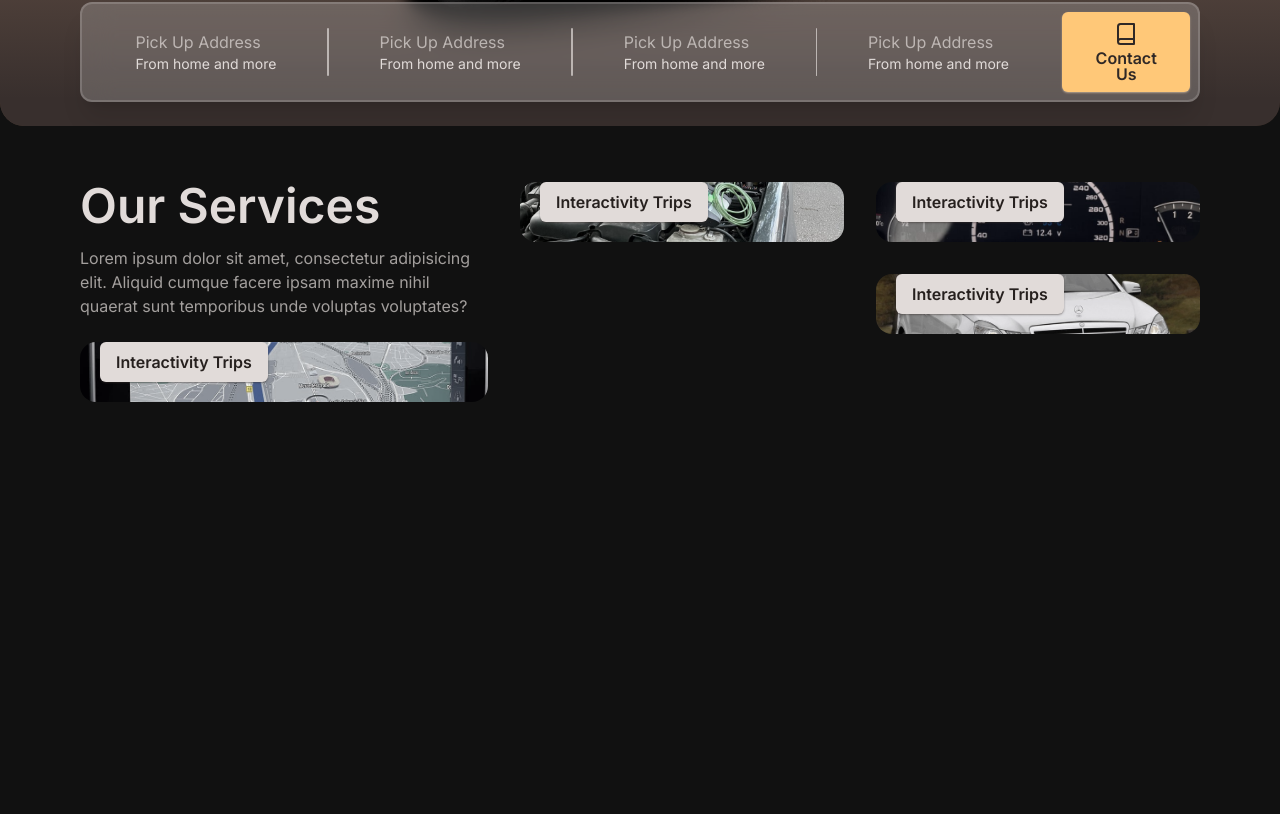
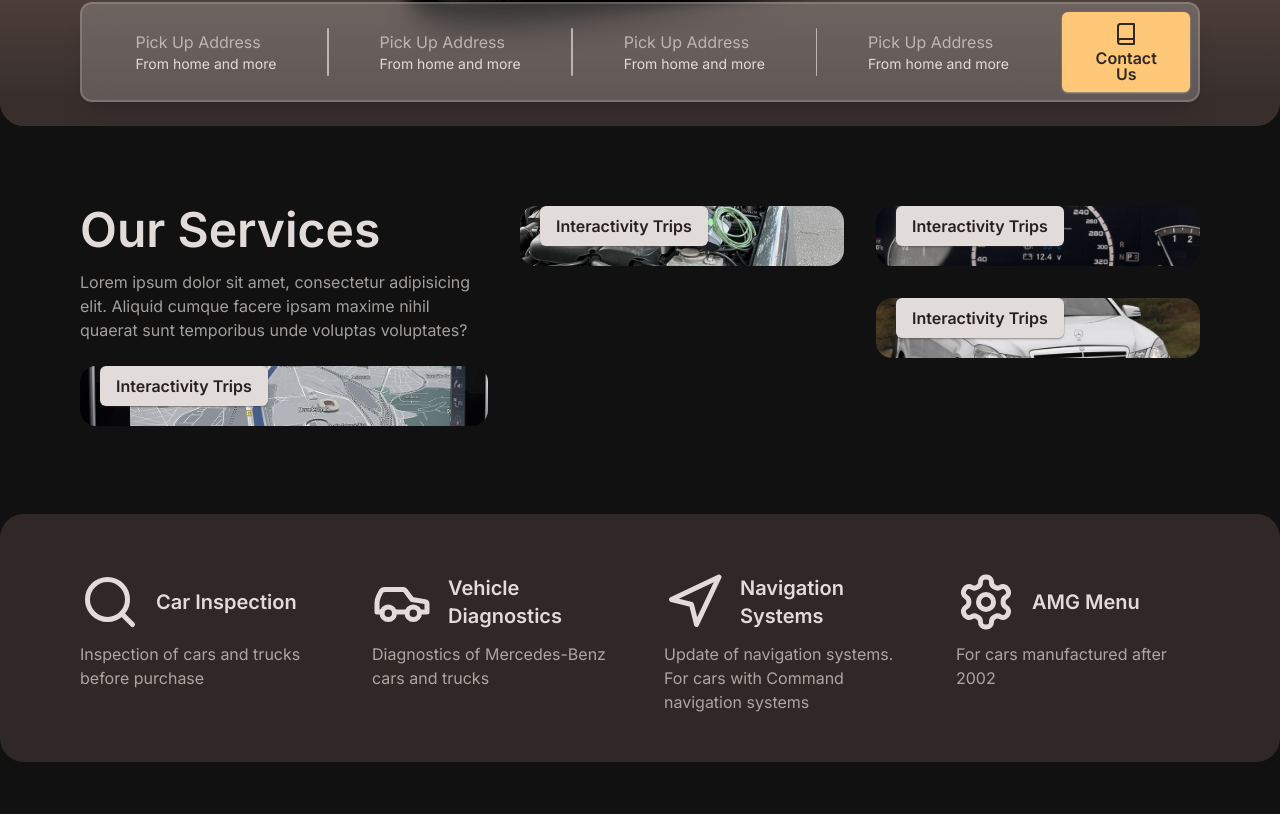
Before and after one commit to TeodorKoynov/mb-coding, a Next.js app: page / in a window 1280 px wide. Shown: the part 666-1480 px from the top of the page. Built offline with nearby package versions, Linux system fonts and the light colour scheme.

Commit message:
section styles update

```diff
--- a/src/components/sections/index.tsx
+++ b/src/components/sections/index.tsx
@@ -17,7 +17,7 @@ export const Section: SectionComponent = ({ className, ...props }) => {
     <section
       // remove md:min-h-[x]
       className={cn(
-        'relative m-auto mt-2 flex max-w-screen-xl overflow-hidden rounded-3xl px-4 py-1 pb-10 pt-6 sm:px-16 sm:py-6 md:min-h-[90lvh] md:pt-12 xl:px-20',
+        'relative m-auto mt-2 flex max-w-screen-xl overflow-hidden rounded-3xl px-4 pb-10 pt-6 sm:px-16 sm:py-6 md:mb-16 md:mt-8 md:pt-12 xl:px-20',
         className
       )}
       {...props}
--- a/src/components/sections/services-badge.tsx
+++ b/src/components/sections/services-badge.tsx
@@ -28,7 +28,8 @@ export const ServicesBadge: React.FC<ServicesBadgeProps> = ({ id }) => {
   return (
     <Section id={id} className="bg-brown-600 md:min-h-fit">
       {/*<div className="mb-6 flex flex-row flex-wrap gap-6 lg:flex-nowrap">*/}
-      <div className="mb-6 grid w-full grid-cols-1 grid-rows-1 gap-12 md:grid-cols-2 md:grid-rows-2 lg:grid-cols-4 lg:grid-rows-1">
+      <div className="grid w-full grid-cols-1 grid-rows-1 gap-12 md:mb-6 md:grid-cols-2 md:grid-rows-2 lg:grid-cols-4 lg:grid-rows-1">
+        {/*<div className="mb-6 grid w-full grid-cols-2 grid-rows-2 md:grid-cols-2 md:grid-rows-2 lg:grid-cols-4 lg:grid-rows-1">*/}
         <BadgeCard
           icon={<Search className="min-w-[60px] max-w-[60px]" width={80} height={80} />}
           title={'Car Inspection'}
```
